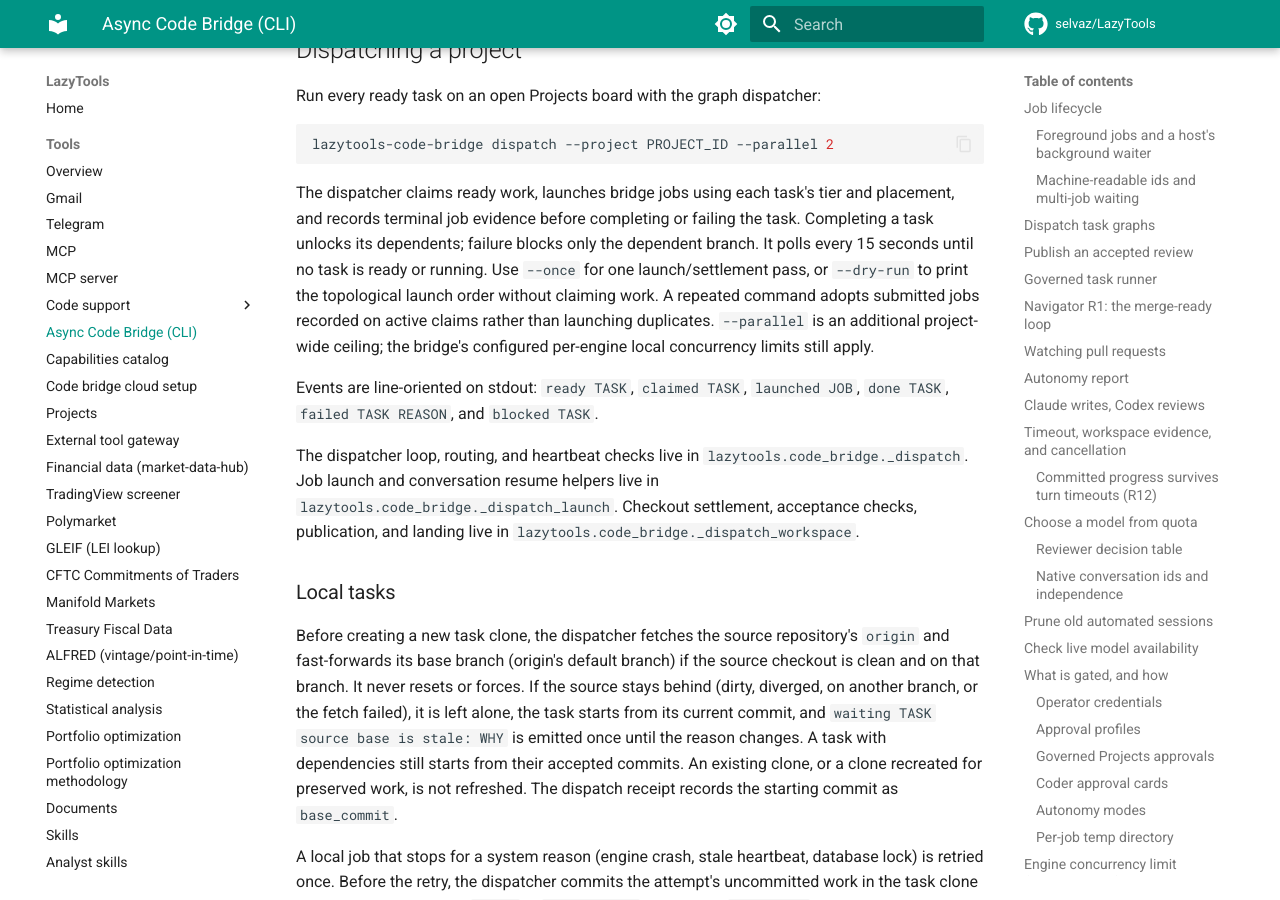
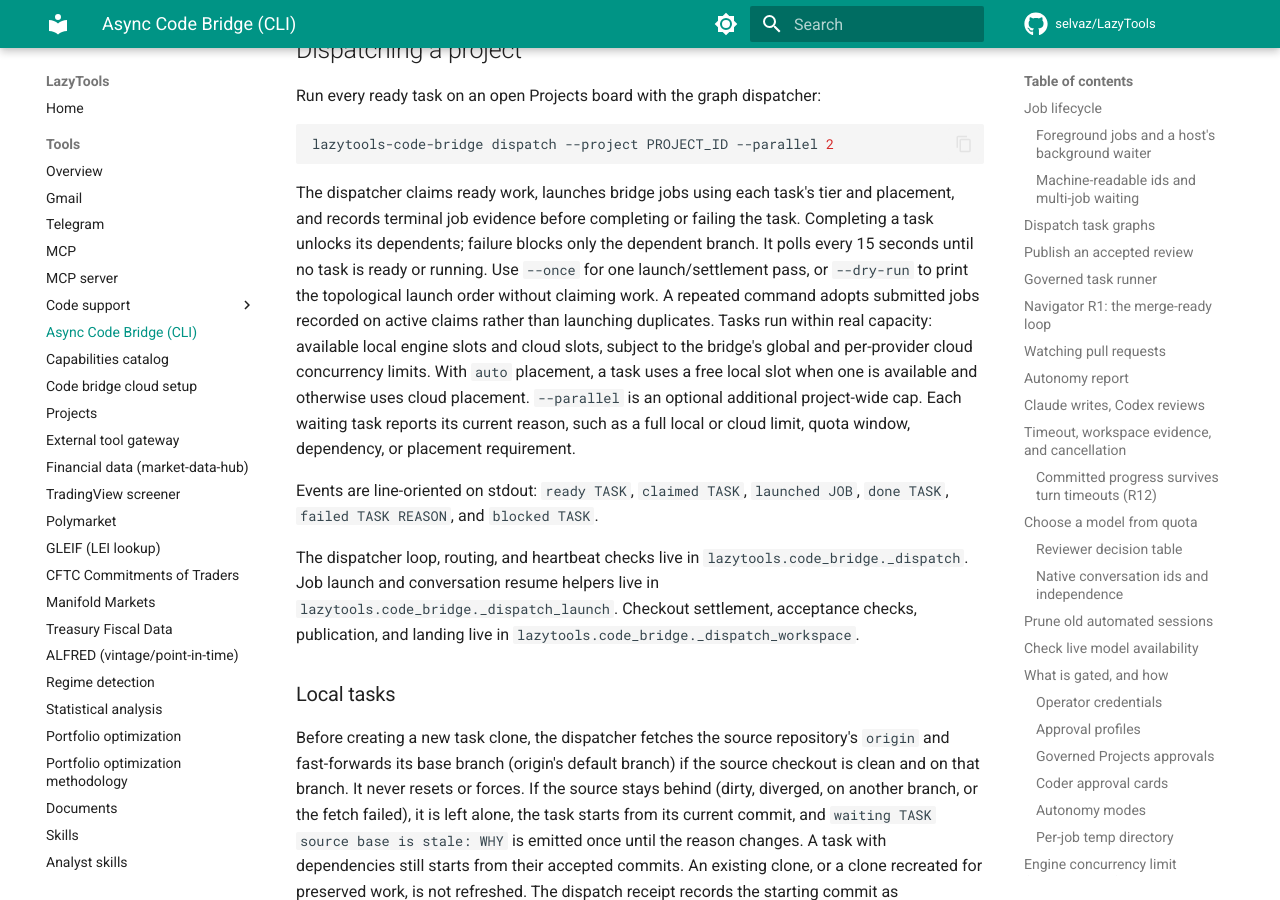
Before and after one commit to selvaz/LazyTools, an MkDocs documentation site: the page built from docs/code-bridge.md, in a window 1280 px wide and 900 px high, scrolled down 42864 px. Built offline with MkDocs 1.6.1 and Material for MkDocs 9.7.7, drawn with Linux system fonts in a browser that asks for light colours; comment, search, counter and statistics services are not loaded.

Commit message:
Update dispatcher capacity documentation

```diff
--- a/docs/code-bridge.md
+++ b/docs/code-bridge.md
@@ -1989,8 +1989,12 @@ Completing a task unlocks its dependents; failure blocks only the dependent bran
 It polls every 15 seconds until no task is ready or running. Use `--once` for one
 launch/settlement pass, or `--dry-run` to print the topological launch order without
 claiming work. A repeated command adopts submitted jobs recorded on active claims
-rather than launching duplicates. `--parallel` is an additional project-wide ceiling;
-the bridge's configured per-engine local concurrency limits still apply.
+rather than launching duplicates. Tasks run within real capacity: available local
+engine slots and cloud slots, subject to the bridge's global and per-provider cloud
+concurrency limits. With `auto` placement, a task uses a free local slot when one is
+available and otherwise uses cloud placement. `--parallel` is an optional additional
+project-wide cap. Each waiting task reports its current reason, such as a full local
+or cloud limit, quota window, dependency, or placement requirement.
 
 Events are line-oriented on stdout: `ready TASK`, `claimed TASK`, `launched JOB`,
 `done TASK`, `failed TASK REASON`, and `blocked TASK`.
--- a/docs/orchestrator-overview.html
+++ b/docs/orchestrator-overview.html
@@ -200,7 +200,7 @@
   </div>
 </figure>
 <p>The router walks the tier’s model ladder, uses quota headroom and prefers writers on pace to finish the weekly window within budget. Admission also checks the applicable short and weekly windows. With <code>fallback: wait</code>, a busy preferred engine can hold the task when the only free alternatives project above 100%. <code>fallback: allow</code> can use an otherwise eligible over-pace engine. Each task can inherit or override the project preference and fallback.</p>
-<p>Dispatch observes a project-wide parallel limit and machine-wide limits per local engine. Cloud placement needs a mapped Codex environment or a configured Claude routine and room in the bridge’s global and per-provider cloud limits. Cloud jobs consume no local slot. Separately, standalone <code>run --where auto</code> can choose cloud in configured busy windows or when local slots are full. Cloud submission requires explicit opt-in.</p>
+<p>Dispatch runs runnable tasks within available capacity: local engine slots and cloud slots (global and per provider). With <code>auto</code> placement, it uses a free local slot when available and otherwise places the task in the cloud. <code>--parallel</code> adds an optional project-wide cap; waiting tasks report the reason they cannot proceed, such as a full slot limit, quota window, or task dependency. Cloud placement needs a mapped Codex environment or configured Claude routine. Standalone <code>run --where auto</code> is a separate placement flow that can also choose cloud in configured busy windows. Cloud submission requires explicit opt-in.</p>
 <p class="sources">Sources · <a href="projects.md#governed-task-queue">Weekly pace and fallback</a> · <a href="../src/lazytools/code_bridge/_routing.py">Routing and admission</a> · <a href="../src/lazytools/code_bridge/_dispatch.py">Dispatch placement</a> · <a href="../src/lazytools/code_bridge/_dispatch_launch.py">Cloud capacity</a> · <a href="code-bridge.md#placement---where-auto">Standalone auto placement</a></p>
 </section>
 
```
